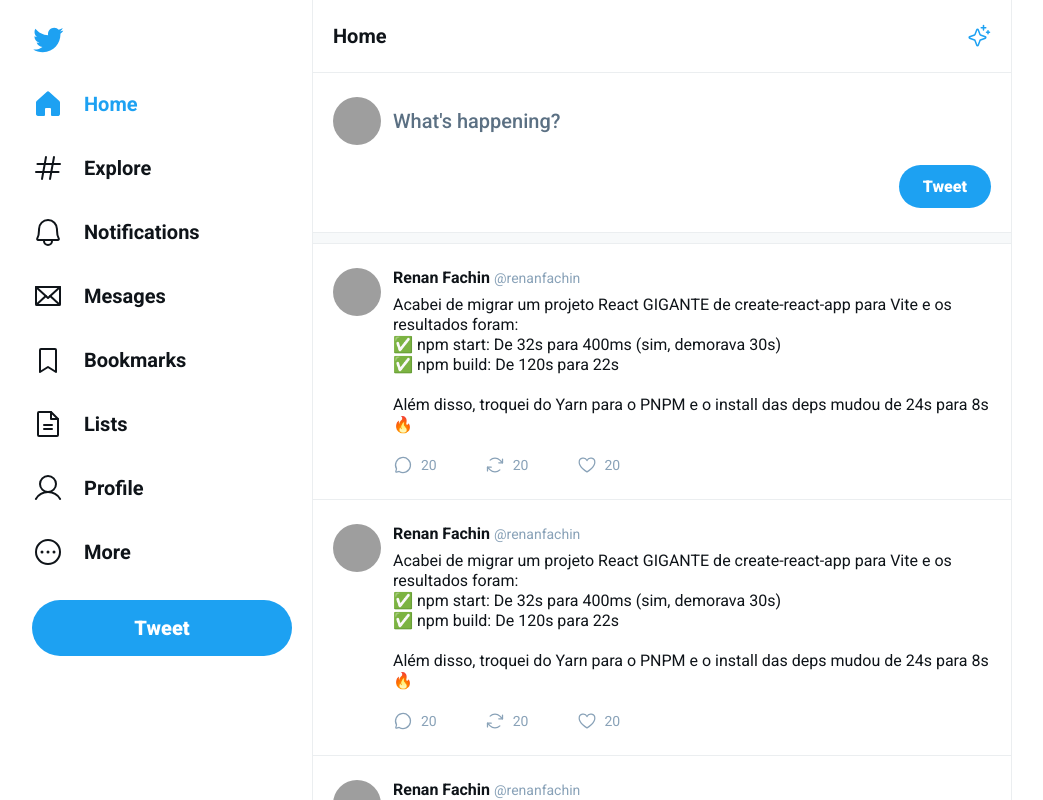
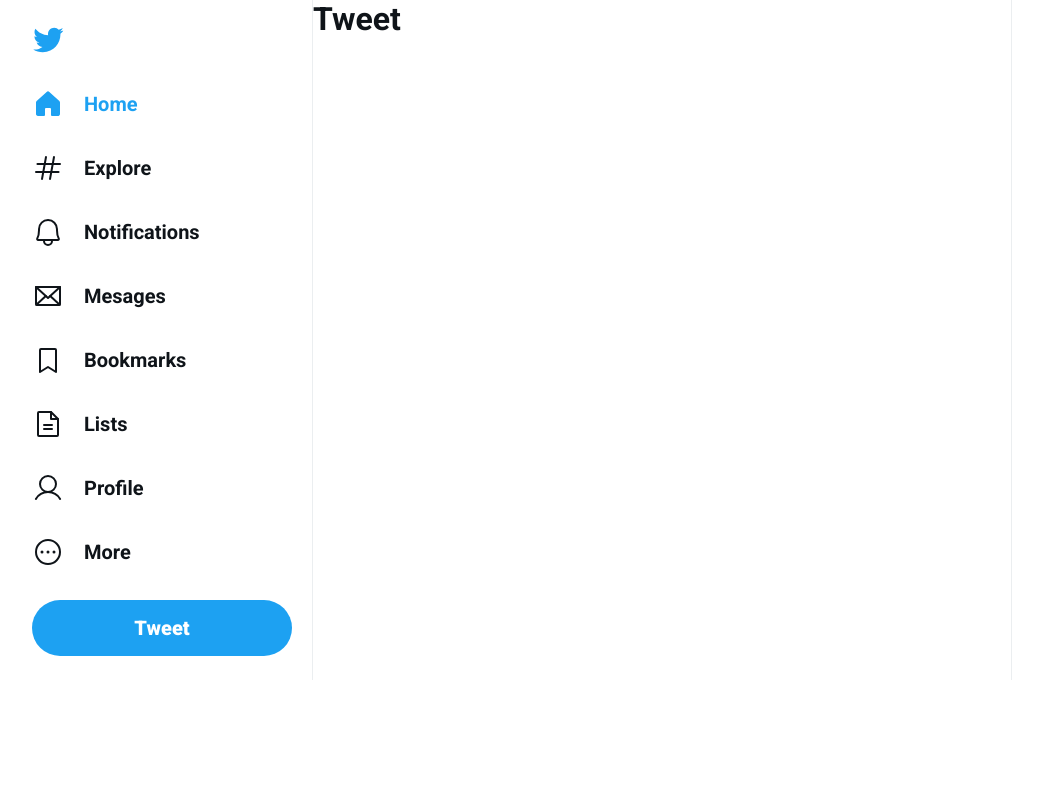
Before and after one commit to RenanFachin/RS_Masterclass_TwitterInterface, a React (Vite) app: page /tweet in a window 1280 px wide. Shown: the top 800 px of the page, without its empty margins (128-1171 px from the left). Built offline with nearby package versions, Linux system fonts and the light colour scheme; grey boxes are pictures that could not be loaded.

Commit message:
create routing between pages

```diff
--- a/package.json
+++ b/package.json
@@ -9,9 +9,13 @@
     "preview": "vite preview"
   },
   "dependencies": {
+    "localforage": "^1.10.0",
+    "match-sorter": "^6.3.1",
     "phosphor-react": "^1.4.1",
     "react": "^18.2.0",
-    "react-dom": "^18.2.0"
+    "react-dom": "^18.2.0",
+    "react-router-dom": "^6.9.0",
+    "sort-by": "^1.2.0"
   },
   "devDependencies": {
     "@types/react": "^18.0.27",
--- a/src/components/Tweet/Tweet.tsx
+++ b/src/components/Tweet/Tweet.tsx
@@ -1,7 +1,11 @@
 import { ChatCircle, ArrowsClockwise, Heart } from 'phosphor-react'
 import './Tweet.css'
 
-export function Tweet() {
+interface TweetProps {
+  content: string;
+}
+
+export function Tweet({ content }: TweetProps) {
   return (
     <a href='#' className="tweet">
       <img src="https://github.com/RenanFachin.png" alt="Imagem do usuário" />
@@ -13,12 +17,7 @@
         </div>
 
         <p>
-          Acabei de migrar um projeto React GIGANTE de create-react-app para Vite e os resultados foram:
-          <br />
-          ✅ npm start: De 32s para 400ms (sim, demorava 30s) <br />
-          ✅ npm build: De 120s para 22s <br />
-          <br />
-          Além disso, troquei do Yarn para o PNPM e o install das deps mudou de 24s para 8s 🔥
+          {content}
         </p>
 
         <div className='tweet-content-footer'>
--- a/src/global.css
+++ b/src/global.css
@@ -38,56 +38,3 @@
   border-left: 1px solid #ebeef0;
   border-right: 1px solid #ebeef0;
 }
-
-.new-tweet-form {
-  padding: 1.5rem 1.25rem;
-  display: flex;
-  flex-direction: column;
-  gap: 0.5rem;
-}
-
-.new-tweet-form label {
-  display: flex;
-  gap: 0.75rem;
-}
-
-.new-tweet-form label img {
-  width: 3rem;
-  height: 3rem;
-  border-radius: 9999px;
-}
-
-.new-tweet-form label textarea {
-  flex: 1;
-  border: 0;
-  font-size: 1.25rem;
-  font-weight: 500;
-  margin-top: 0.75rem;
-
-  resize: none;
-}
-
-.new-tweet-form label textarea:focus {
-  outline: none;
-}
-
-.new-tweet-form label textarea::placeholder {
-  color: #5b7083;
-}
-
-.new-tweet-form button[type=submit] {
-  /* Marginleft auto faz o elemento ir totalmente para a direita */
-  margin-left: auto;
-
-  background-color: var(--twitter-blue);
-  border-radius: 9999px;
-  padding: 0.75rem 1.5rem;
-  color: #fff;
-  font-size: 1rem;
-  font-weight: 900;
-  border: 0;
-}
-
-.new-tweet-form button[type=submit]:hover {
-  filter: brightness(0.9);
-}
--- a/src/main.tsx
+++ b/src/main.tsx
@@ -5,10 +5,12 @@
 import './global.css'
 
 // Componentes
-import { Tweet } from './components/Tweet/Tweet'
 import { Sidebar } from './components/Sidebar/Sidebar'
-import { Header } from './components/Header/Header'
-import { Separator } from './components/Separator/Separator'
+
+// Roteamento
+import { RouterProvider } from 'react-router-dom'
+import { router } from './routes'
+
 
 ReactDOM.createRoot(document.getElementById('root') as HTMLElement).render(
   <React.StrictMode>
@@ -16,32 +18,8 @@
       <Sidebar />
 
       <div className='content'>
-        <main className='timeline'>
-          <Header title='Home'/>
+      <RouterProvider router={router} />
 
-          <form className='new-tweet-form'>
-            <label htmlFor="tweet">
-              <img
-                src="https://github.com/RenanFachin.png"
-                alt="Imagem do usuário"
-              />
-
-              <textarea id="tweet" placeholder="What's happening?" />
-            </label>
-
-            <button type="submit">
-              Tweet
-            </button>
-          </form>
-
-          <Separator />
-
-          <Tweet />
-          <Tweet />
-          <Tweet />
-          <Tweet />
-
-        </main>
       </div>
     </div>
   </React.StrictMode>,
--- /dev/null
+++ b/src/pages/Timeline.css
@@ -0,0 +1,52 @@
+.new-tweet-form {
+  padding: 1.5rem 1.25rem;
+  display: flex;
+  flex-direction: column;
+  gap: 0.5rem;
+}
+
+.new-tweet-form label {
+  display: flex;
+  gap: 0.75rem;
+}
+
+.new-tweet-form label img {
+  width: 3rem;
+  height: 3rem;
+  border-radius: 9999px;
+}
+
+.new-tweet-form label textarea {
+  flex: 1;
+  border: 0;
+  font-size: 1.25rem;
+  font-weight: 500;
+  margin-top: 0.75rem;
+
+  resize: none;
+}
+
+.new-tweet-form label textarea:focus {
+  outline: none;
+}
+
+.new-tweet-form label textarea::placeholder {
+  color: #5b7083;
+}
+
+.new-tweet-form button[type=submit] {
+  /* Marginleft auto faz o elemento ir totalmente para a direita */
+  margin-left: auto;
+
+  background-color: var(--twitter-blue);
+  border-radius: 9999px;
+  padding: 0.75rem 1.5rem;
+  color: #fff;
+  font-size: 1rem;
+  font-weight: 900;
+  border: 0;
+}
+
+.new-tweet-form button[type=submit]:hover {
+  filter: brightness(0.9);
+}
--- /dev/null
+++ b/src/pages/Timeline.tsx
@@ -0,0 +1,49 @@
+// Componentes
+import { Header } from "../components/Header/Header"
+import { Separator } from "../components/Separator/Separator"
+import { Tweet } from "../components/Tweet/Tweet"
+
+// CSS
+import './Timeline.css'
+
+// Utils
+const tweets = [
+  'Meu primeiro tweet',
+  'Meu segundo tweet',
+  'Meu terceiro tweet'
+]
+
+export function Timeline() {
+  return (
+    <main className='timeline'>
+      <Header title='Home' />
+
+      <form className='new-tweet-form'>
+        <label htmlFor="tweet">
+          <img
+            src="https://github.com/RenanFachin.png"
+            alt="Imagem do usuário"
+          />
+
+          <textarea id="tweet" placeholder="What's happening?" />
+        </label>
+
+        <button type="submit">
+          Tweet
+        </button>
+      </form>
+
+      <Separator />
+
+      {tweets.map(tweet => {
+        return (
+          <Tweet
+            key={tweet}
+            content={tweet}
+          />
+        )
+      })}
+
+    </main>
+  )
+}
--- /dev/null
+++ b/src/routes.tsx
@@ -0,0 +1,14 @@
+import { createBrowserRouter } from "react-router-dom";
+import { Timeline } from "./pages/Timeline";
+
+export const router = createBrowserRouter([
+  // Cada objeto é uma página dentro da aplicação
+  {
+    path: '/',
+    element: <Timeline />
+  },
+  {
+    path: '/tweet',
+    element: <h1>Tweet</h1>
+  },
+])
```
Also changed, not shown: 1 other file (tests, documents, lock files or other folders).
